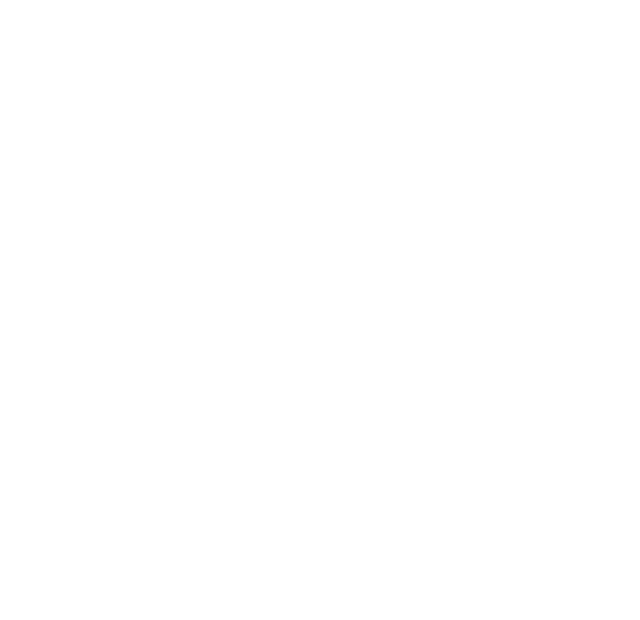
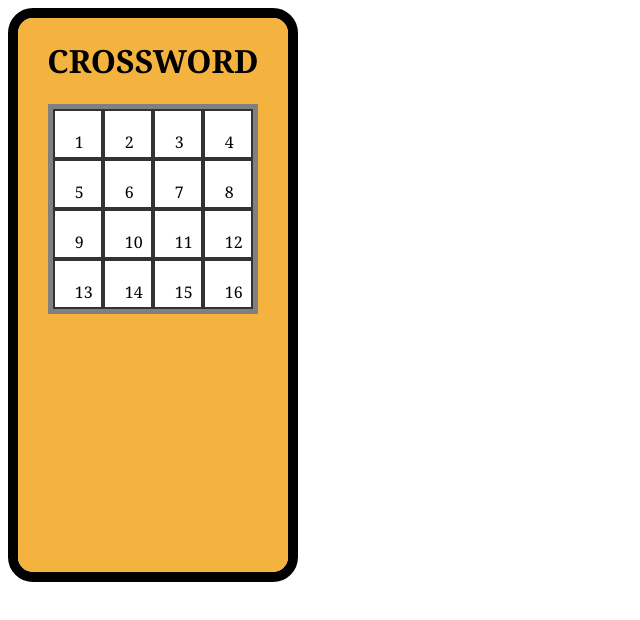
Before and after one commit to tarekazzazi/CrossWord, a website: page public/index.html in a window 1280 px wide. Shown: the whole page, without its empty margins (0-640 px from the left). Drawn offline with Linux system fonts and the light colour scheme.

Commit message:
crossword start

```diff
--- a/public/index.html
+++ b/public/index.html
@@ -6,9 +6,33 @@
     <meta name="viewport" content="width=device-width, initial-scale=1.0" />
     <script src="./client.js"></script>
     <link rel="stylesheet" href="./styles/style.css" />
-
-    <title></title>
+<!--
+    <title>Crossword</title> -->
   </head>
 
-  <body></body>
+  <body>
+    <div class="container">
+      <div class="card">
+          <h1>CROSSWORD</h1>
+          <div class="game-board-container">
+              <div class="grid-item">1</div>
+              <div class="grid-item">2</div>
+              <div class="grid-item">3</div>
+              <div class="grid-item">4</div>
+              <div class="grid-item">5</div>
+              <div class="grid-item">6</div>
+              <div class="grid-item">7</div>
+              <div class="grid-item">8</div>
+              <div class="grid-item">9</div>
+              <div class="grid-item">10</div>
+              <div class="grid-item">11</div>
+              <div class="grid-item">12</div>
+              <div class="grid-item">13</div>
+              <div class="grid-item">14</div>
+              <div class="grid-item">15</div>
+              <div class="grid-item">16</div>
+        </div>
+      </div>
+    </div>
+  <body>
 </html>
--- a/public/styles/style.css
+++ b/public/styles/style.css
@@ -0,0 +1,38 @@
+* {
+  font-family: Georgia, "Times New Roman", Times, serif;
+}
+.container {
+  position: relative;
+  border: 10px solid black;
+  border-radius: 25px;
+  width: 270px;
+  height: 554px;
+}
+
+.card {
+  text-align: center;
+  position: absolute;
+  height: 554px;
+  width: 270px;
+  background-color: #f4b33f;
+  border-radius: 15px;
+}
+
+.game-board-container {
+  /* css grid */
+  display: grid;
+  grid-template-rows: 50px 50px 50px 50px;
+  grid-template-columns: 50px 50px 50px 50px;
+  /* Other css */
+  margin-left: 11%;
+  border: 5px solid grey;
+  background-color: white;
+  width: 200px;
+  height: 200px;
+}
+.grid-item {
+  text-align: center;
+  background-color: rgba(255, 255, 255, 0.8);
+  border: 2px solid rgba(0, 0, 0, 0.8);
+  padding: 20px;
+}
```
